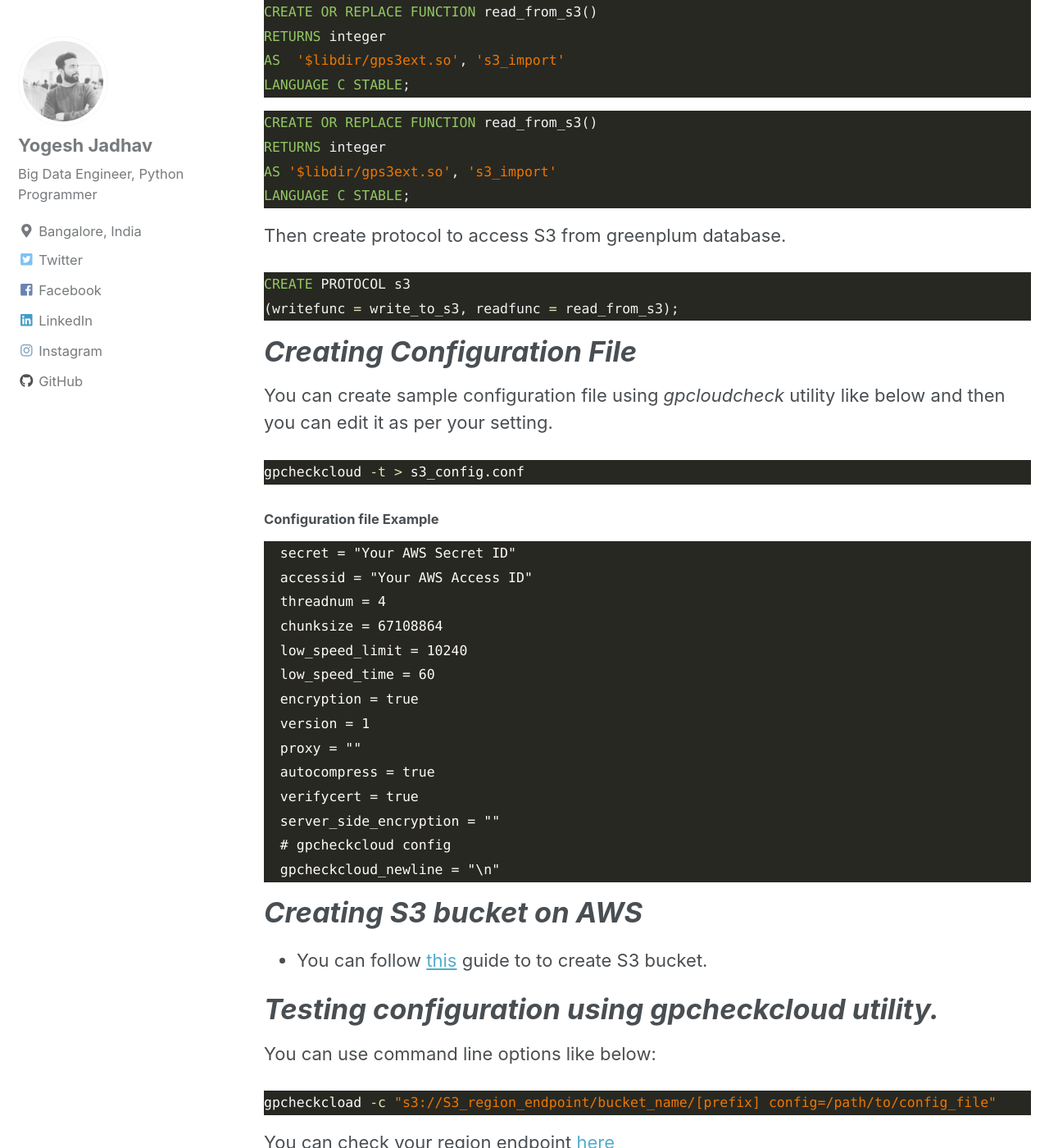
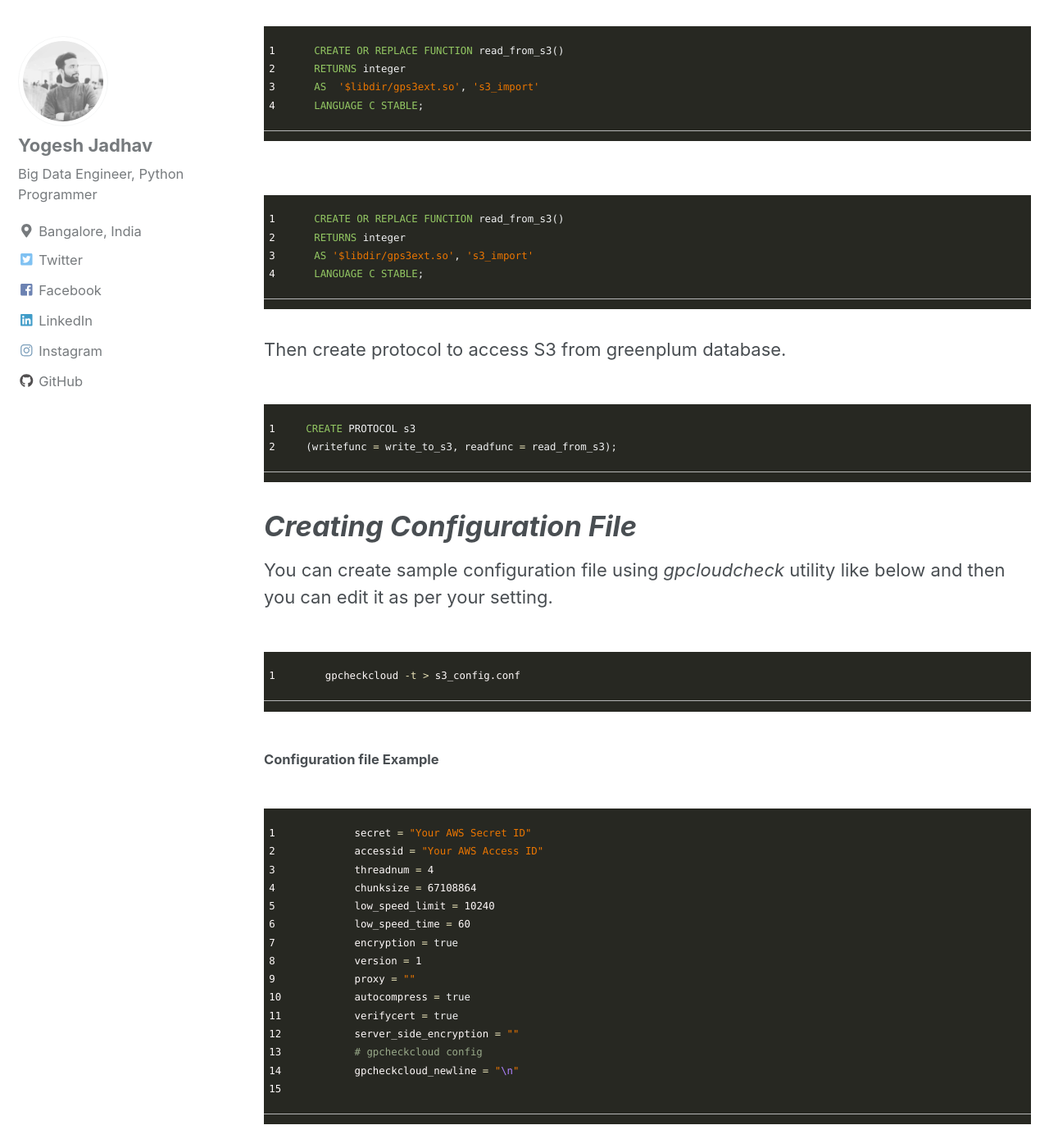
Before and after one commit to pgyogesh/blog, a Jekyll site: the page built from _posts/2017-11-19-S3-external-tables.md, in a window 1280 px wide and 1400 px high, scrolled down 975 px. Shown: the whole window at 82% size. Built offline with Jekyll 4.4.1, drawn with Linux system fonts in a browser that asks for light colours; nearby versions of some CDN libraries; comment, search, counter and statistics services are not loaded; a style sheet for code colours, icons or effects is not loaded; some of the changed text lies outside the part shown.

Commit message:
added highlight

````diff
--- a/_posts/2017-11-19-S3-external-tables.md
+++ b/_posts/2017-11-19-S3-external-tables.md
@@ -19,37 +19,40 @@ First we have to create two function to write to S3 and to read from S3 like bel
 # *Creating Functions and Protocol*
 
 
-```sql
+{% highlight sql linenos %}
 CREATE OR REPLACE FUNCTION read_from_s3()
 RETURNS integer
 AS  '$libdir/gps3ext.so', 's3_import'
 LANGUAGE C STABLE;
-```
+{% endhighlight %}
 
-```sql
+
+{% highlight sql linenos %}
 CREATE OR REPLACE FUNCTION read_from_s3()
 RETURNS integer
 AS '$libdir/gps3ext.so', 's3_import'
 LANGUAGE C STABLE;
-```
+{% endhighlight %}
+
 
 Then create protocol to access S3 from greenplum database.
 
-```sql
+{% highlight sql linenos %}
 CREATE PROTOCOL s3
 (writefunc = write_to_s3, readfunc = read_from_s3);
-```
+{% endhighlight %}
+
 
 # *Creating Configuration File*
 
 You can create sample configuration file using *gpcloudcheck* utility like below and then you can edit it as per your setting.
 
-```bash
+{% highlight bash linenos %}
 gpcheckcloud -t > s3_config.conf
-```
+{% endhighlight %}
 ###### Configuration file Example
 
-  ```
+{% highlight bash linenos %}
   secret = "Your AWS Secret ID"
   accessid = "Your AWS Access ID"
   threadnum = 4
@@ -64,7 +67,7 @@ gpcheckcloud -t > s3_config.conf
   server_side_encryption = ""
   # gpcheckcloud config
   gpcheckcloud_newline = "\n"
-  ```
+  {% endhighlight %}
 
 # *Creating S3 bucket on AWS*
 
@@ -76,21 +79,22 @@ gpcheckcloud -t > s3_config.conf
 
 You can use command line options like below:
 
-```bash
+{% highlight bash linenos %}
 gpcheckcload -c "s3://S3_region_endpoint/bucket_name/[prefix] config=/path/to/config_file"
-```
+{% endhighlight %}
 
 You can check your region endpoint [here](http://docs.aws.amazon.com/general/latest/gr/rande.html#s3_region)
 
 ###### Example
-```bash
+
+{% highlight bash linenos %}
 $ gpcheckcloud -c "s3://s3-ap-south-1.amazonaws.com/greenplumext config=/home/gpadmin/s3.conf"
 File: Screen Shot 2017-01-23 at 1.14.21 AM.png, Size: 110279
 File: sample_1.csv, Size: 43
 File: sample_2.csv, Size: 43
 
 Your configuration works well.
-```
+{% endhighlight %}
 
 Once your configuration works, You can create external table with S3 location and start access S3 files for GPDB.
 
@@ -98,21 +102,21 @@ Once your configuration works, You can create external table with S3 location an
 
 # *Creating and accessing S3 external tables*
 ###### Example
-```sql
+{% highlight sql linenos %}
 CREATE EXTERNAL TABLE name_external(Firstname text, Lastname text)
 LOCATION ('s3://s3-ap-south-1.amazonaws.com/greenplumext/ config=/home/gpadmin/s3_root_v1.conf')
 FORMAT 'csv';
 
-```
+{% endhighlight %}
 
-```sql
+{% highlight sql linenos %}
 SELECT * FROM name_external
 WHERE firstname='Yogesh';
 
 firstname | lastname
 -----------+----------
  Yogesh    | Jadhav
-```
+ {% endhighlight %}
 
 # Important Links
 
````
Also changed, not shown: _posts/security1.png (deleted), _posts/security2.png (deleted), _posts/security3.png (deleted), _posts/security4.png (deleted), _posts/security5.png (deleted), _posts/security6.png (deleted).
